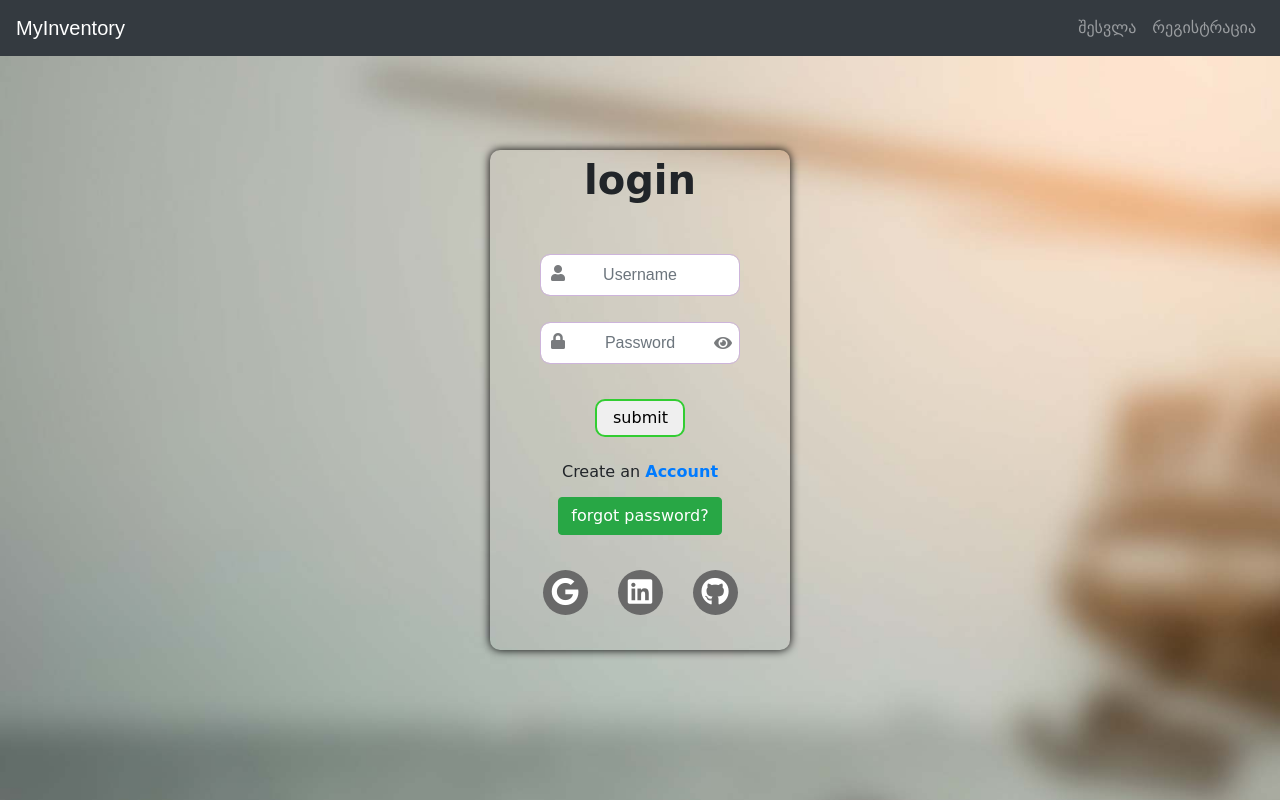
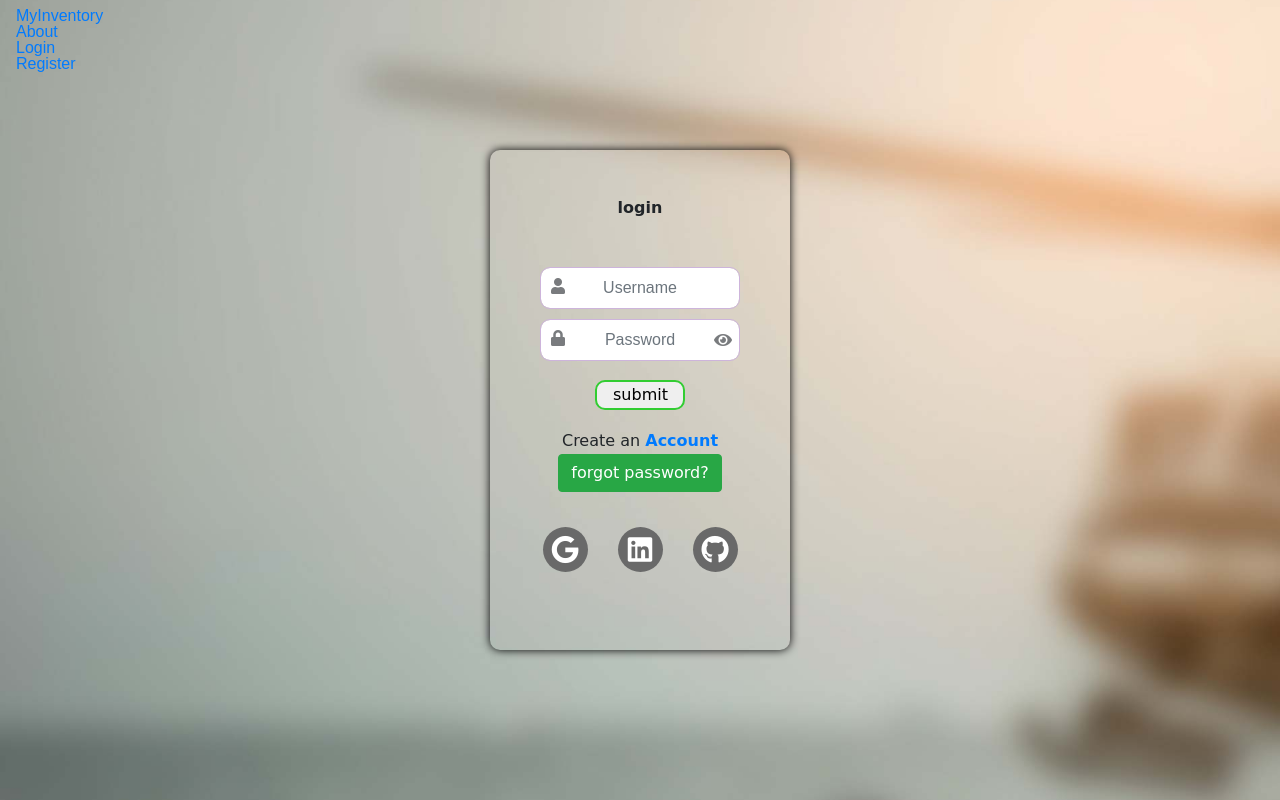
Before and after one commit to vazhaberdzenishvili/My_inventory, a Flask app: template app/user/templates/user/login.html in a window 1280 px wide. Run offline with Flask 2, Linux system fonts and the light colour scheme; the template is opened without the code that fills it: values that come from a table or form of the project are taken from there, others are empty; parts of the project's set-up code (start-up, migrations or seed data) failed here and were passed over; some libraries are stand-ins or nearby versions.

Commit message:
intial commit

```diff
--- /dev/null
+++ b/app/static/css/reset.css
@@ -0,0 +1,41 @@
+html, body, div, span, applet, object, iframe,
+h1, h2, h3, h4, h5, h6, p, blockquote, pre,
+a, abbr, acronym, address, big, cite, code,
+del, dfn, em, img, ins, kbd, q, s, samp,
+small, strike, strong, sub, sup, tt, var,
+b, u, i, center,
+dl, dt, dd, ol, ul, li,
+fieldset, form, label, legend,
+table, caption, tbody, tfoot, thead, tr, th, td,
+article, aside, canvas, details, embed,
+figure, figcaption, footer, header, hgroup,
+menu, nav, output, ruby, section, summary,
+time, mark, audio, video {
+	margin: 0;
+	padding: 0;
+	border: 0;
+	font-size: 100%;
+    vertical-align: baseline;
+}
+/* HTML5 display-role reset for older browsers */
+article, aside, details, figcaption, figure,
+footer, header, hgroup, menu, nav, section {
+	display: block;
+}
+body {
+	line-height: 1;
+}
+ol, ul {
+	list-style: none;
+}
+blockquote, q {
+	quotes: none;
+}
+blockquote:before, blockquote:after,
+q:before, q:after {
+	content: '';
+}
+table {
+	border-collapse: collapse;
+	border-spacing: 0;
+}
--- a/app/static/style.css
+++ b/app/static/css/style.css
@@ -1,26 +1,19 @@
 body {
     font-family: sans-serif;
-    background-image: url("images/background_img.jpg");
+    background-image: url("../images/background_img.jpg");
     background-size: cover;
     background-position: center;
     background-repeat: no-repeat;
 }
-nav{
-    width: 100%;
-    position: fixed;
-    padding: 10px;
-    background-color: transparent;
+header{
+    display: flex;
+    justify-content: space-between;
 }
-.container{
-    align-items: center;
+ul{
+
 }
-.mr-auto{
-    display: flex;
-    padding-left: 3%;
-}
-.m-auto {
-    display: flex;
-}
+
+
 .login_form{
     position: absolute;
     display: flex;
@@ -235,13 +228,13 @@ nav{
     transform: translate(0, -10px);
 }
 .username_icon{
-    display: inline-block;
+    display: flex;
     position: absolute;
     margin: 11px;
     opacity: 0.6;
 }
 .password_icon{
-    display: inline-block;
+    display: flex;
     position: absolute;
     margin: 11px;
     opacity: 0.6;
--- /dev/null
+++ b/app/static/js/toggle_password.js
@@ -0,0 +1,13 @@
+var state=false;
+        function toggle() {
+            if (state){
+                document.getElementById('password').setAttribute('type','password');
+                document.getElementById('eye').style.color='#7a797e';
+                state=false;
+            }
+            else {
+                document.getElementById('password').setAttribute('type','text');
+                document.getElementById('eye').style.color='#5887ef';
+                state=true;
+            }
+        }
--- a/app/templates/base.html
+++ b/app/templates/base.html
@@ -6,63 +6,55 @@
     <title>MyInventory</title>
     <meta charset="UTF-8">
     <link rel="stylesheet" href="https://cdn.jsdelivr.net/npm/bootstrap@4.6.0/dist/css/bootstrap.min.css" integrity="sha384-B0vP5xmATw1+K9KRQjQERJvTumQW0nPEzvF6L/Z6nronJ3oUOFUFpCjEUQouq2+l" crossorigin="anonymous">
-    <link rel="stylesheet" href="{{ url_for('static', filename='style.css') }}">
+    <link rel="stylesheet" href="{{ url_for('static', filename='css/reset.css') }}">
+    <link rel="stylesheet" href="{{ url_for('static', filename='css/responsive.css') }}">
+    <link rel="stylesheet" href="{{ url_for('static', filename='css/style.css') }}">
     <link href='https://css.gg/mail.css' rel='stylesheet'>
     <link rel="stylesheet" href="https://cdnjs.cloudflare.com/ajax/libs/font-awesome/5.14.0/css/all.min.css"/>
 </head>
 
 <body>
-    <nav class="navbar navbar-dark bg-dark text-white navbar-expand-md">
-      <a class="navbar-brand" href="{{ url_for('main.home_page') }}">MyInventory</a>
-      <button class="navbar-toggler" type="button" data-toggle="collapse" data-target="#navbarNavAltMarkup" aria-controls="navbarNavAltMarkup" aria-expanded="false" aria-label="Toggle navigation">
-        <span class="navbar-toggler-icon"></span>
-      </button>
-      <div class="collapse navbar-collapse" id="navbarNavAltMarkup">
-    <!--    basic navigation -->
-      <div class="navbar-nav mr-auto">
-        {{nav_bar_generator(pages)}}
-      </div>
-    <!--    user navigation -->
-        <div class="navbar-nav">
-        {% if current_user.is_authenticated %}
-            {% if current_user.has_role('Admin') %}
-<!--                  <a class="btn btn-danger btn-xs" type="button" id="admin_button" href="{{ url_for('admin.index') }}">Admin</a>-->
-                  <a class="nav-item nav-link" href="{{ url_for('logout') }}">გამოსვლა</a>
-            {%else%}
-                <div class="navbar-nav m-auto">
-                      <a class="nav-item nav-link" href="{{ url_for('logout') }}">გამოსვლა</a>
-                </div>
-            {% endif %}
-        {% else %}
-                <a class="nav-item nav-link" href="{{ url_for('UserModel.login') }}">შესვლა</a>
-                <a class="nav-item nav-link" href="{{ url_for('UserModel.registration') }}">რეგისტრაცია</a>
+    <header>
+        <nav class="navbar">
+            <ul>
+                <li class="guest-view">
+                    <a href="{{url_for('main.home_page')}}">MyInventory</a>
+                </li>
+                <li class="guest-view">
+                    <a href="{{url_for('main.about_us')}}">About</a>
+                </li>
 
-        {% endif %}
-        </div>
-      </div>
-    </nav>
-<br>
-<div class="container">
+                {% if current_user.is_authenticated %}
+                    {% if current_user.has_role('Admin') %}
+                        <li class="user-view">
+                            <a href="{{url_for('admin.index')}}">Admin</a>
+                        </li>
+                        <li class="user-view">
+                            <a href="{{url_for('logout')}}">Logout</a>
+                        </li>
+                    {%else%}
+                        <li class="user-view">
+                            <a href="{{url_for('UserModel.logout')}}">Logout</a>
+                        </li>
+                    {% endif %}
+                {% else %}
+                <li class="user-view">
+                    <a href="{{url_for('UserModel.login')}}">Login</a>
+                </li>
+                <li class="user-view">
+                    <a href="{{url_for('UserModel.registration')}}">Register</a>
+                </li>
+                {% endif %}
+            </ul>
+        </nav>
+    </header>
+
     {% block content %}
     {% endblock %}
-</div>
+
     <script src="https://code.jquery.com/jquery-3.4.1.slim.min.js" integrity="sha384-J6qa4849blE2+poT4WnyKhv5vZF5SrPo0iEjwBvKU7imGFAV0wwj1yYfoRSJoZ+n" crossorigin="anonymous"></script>
     <script src="https://cdn.jsdelivr.net/npm/popper.js@1.16.0/dist/umd/popper.min.js" integrity="sha384-Q6E9RHvbIyZFJoft+2mJbHaEWldlvI9IOYy5n3zV9zzTtmI3UksdQRVvoxMfooAo" crossorigin="anonymous"></script>
     <script src="https://stackpath.bootstrapcdn.com/bootstrap/4.4.1/js/bootstrap.min.js" integrity="sha384-wfSDF2E50Y2D1uUdj0O3uMBJnjuUD4Ih7YwaYd1iqfktj0Uod8GCExl3Og8ifwB6" crossorigin="anonymous"></script>
-    <script>
-        var state=false;
-        function toggle() {
-            if (state){
-                document.getElementById('password').setAttribute('type','password');
-                document.getElementById('eye').style.color='#7a797e';
-                state=false;
-            }
-            else {
-                document.getElementById('password').setAttribute('type','text');
-                document.getElementById('eye').style.color='#5887ef';
-                state=true;
-            }
-        }
-    </script>
+    <script src="{{ url_for('static', filename='js/toggle_password.js') }}"></script>
 </body>
 </html>
--- a/migrations/versions/aac96af4c303_.py
+++ b/migrations/versions/c33c829c5299_.py
@@ -1,8 +1,8 @@
 """empty message
 
-Revision ID: aac96af4c303
+Revision ID: c33c829c5299
 Revises:
-Create Date: 2021-07-28 17:29:28.593278
+Create Date: 2021-07-29 01:38:06.703320
 
 """
 from alembic import op
@@ -10,7 +10,7 @@ import sqlalchemy as sa
 
 
 # revision identifiers, used by Alembic.
-revision = 'aac96af4c303'
+revision = 'c33c829c5299'
 down_revision = None
 branch_labels = None
 depends_on = None
```
Also changed, not shown: app/settings.py (+8 -8 lines), app/user/admin.py (+11 -21 lines), app/data.sqlite, app/data/csv_generator.py (added), app/static/css/responsive.css (added).
